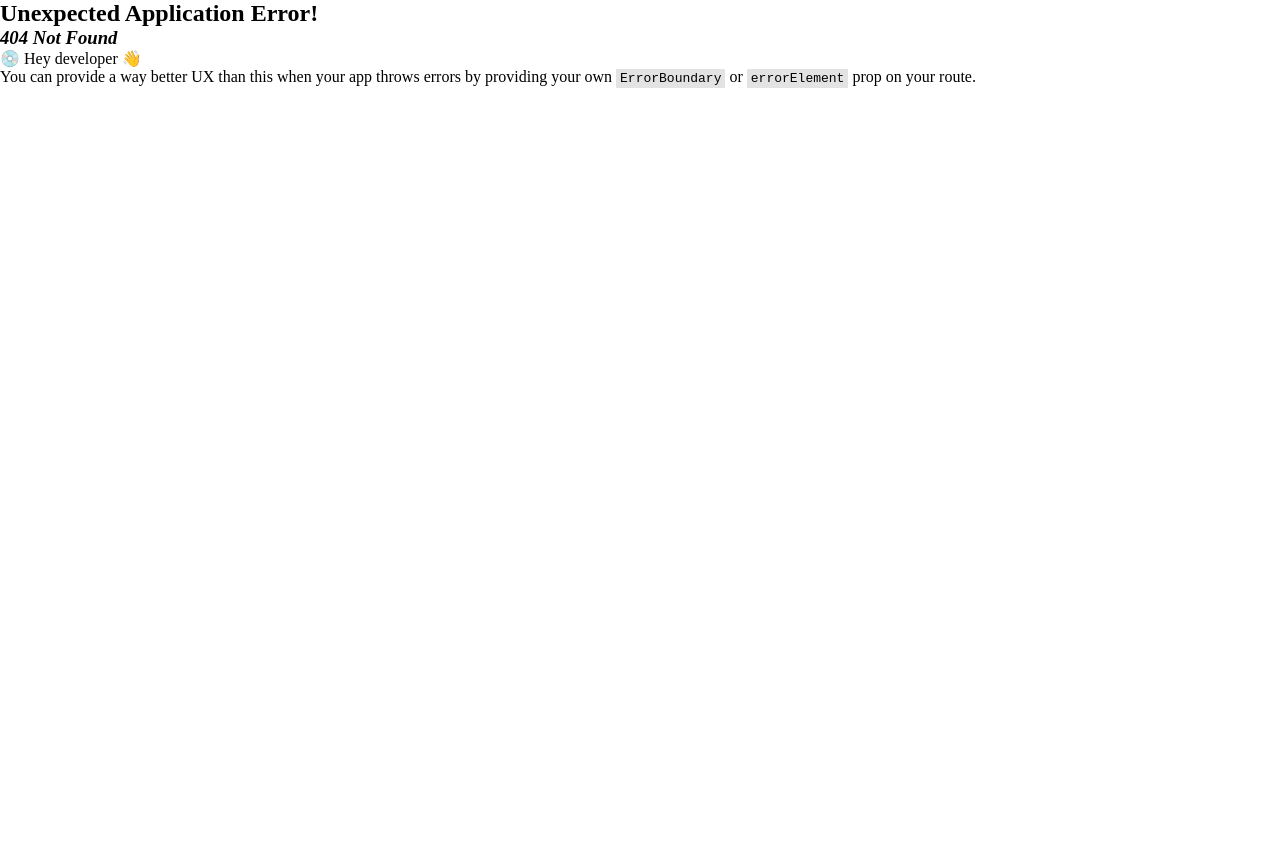
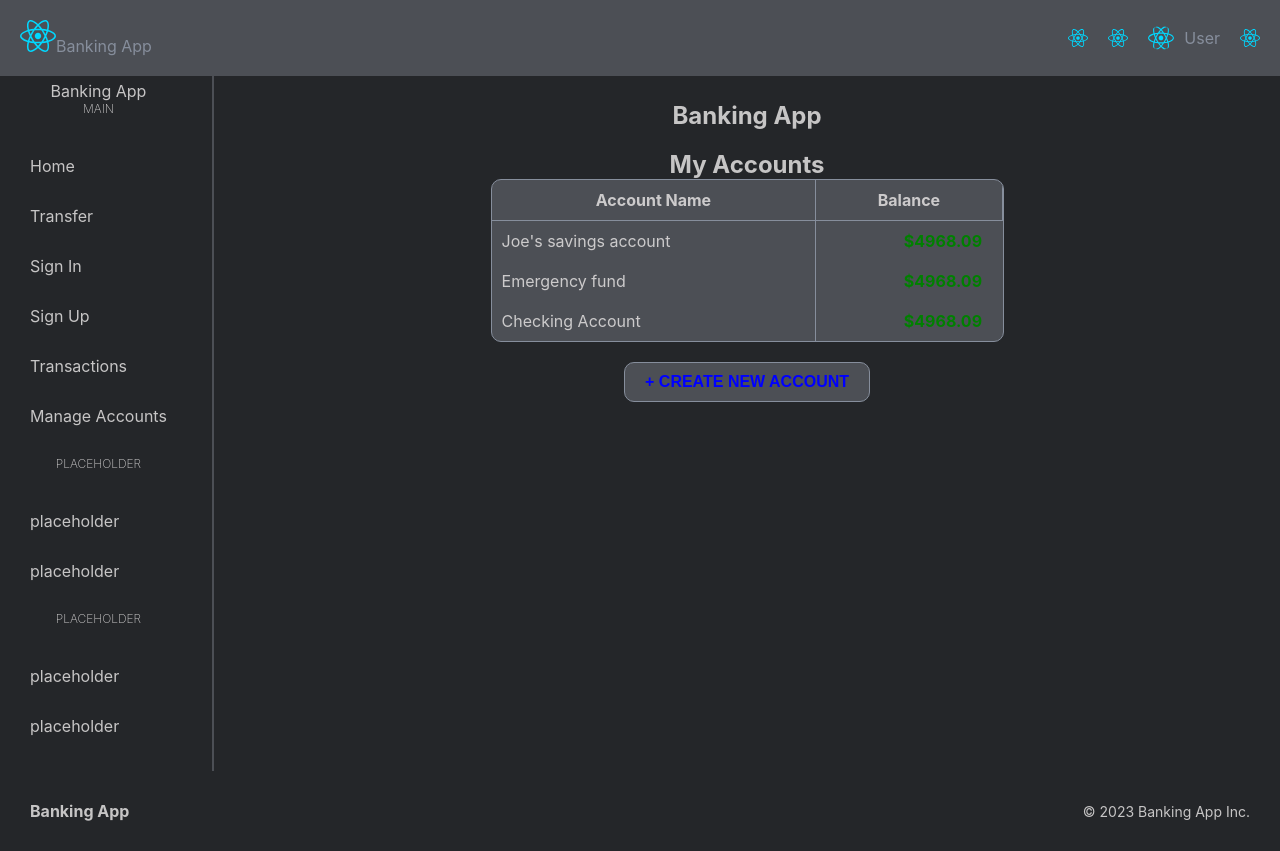
Before and after one commit to Hack-Weekly/bronze-badger-banking-app, a React (Vite) app in the folder frontend/: page /accounts in a window 1280 px wide. Before the commit this address had no page. Before the commit the page ends 800 px from the top, so only its background shows below. Built offline with nearby package versions, Linux system fonts and the light colour scheme; the HTML template or start-up script is replaced by a standard one.

Commit message:
account list frontend

```diff
--- a/frontend/src/App.tsx
+++ b/frontend/src/App.tsx
@@ -5,6 +5,7 @@ import Transfer from "./pages/Transaction/Transfer.tsx";
 import Login from "./pages/Login/Login.tsx";
 import SignUp from "./pages/SignUp/SignUp.tsx";
 import TransactionHistory from "./pages/TransactionHistory/TransactionHistory.tsx";
+import ManageAccounts from "./pages/Accounts/Accounts.tsx";
 
 import Menu from "./components/Menu/Menu.tsx";
 import Footer from "./components/Footer/Footer.tsx";
@@ -61,6 +62,10 @@ function App() {
         {
           path:"/transactionHistory",
           element:<TransactionHistory/>
+        },
+        {
+          path:"/accounts",
+          element:<ManageAccounts/>
         }
       ]
     },
--- /dev/null
+++ b/frontend/src/components/AccountList/AccountList.tsx
@@ -0,0 +1,60 @@
+import "./accountList.scss";
+import { useState, useEffect } from "react";
+
+interface AccountListProps {
+  accounts: Account[];
+}
+
+interface Account {
+  _id: number;
+  accountName: String;
+  accountType: String;
+  balance: number;
+  amount: number;
+  owner: String;
+}
+
+const AccountList: React.FC<AccountListProps> = ({ accounts }) => {
+
+  const handleCreateAccount = async () => {
+    //backend logic
+    //redirect to a create account page with form & instructions
+    console.log("account create clicked");
+  };
+
+  const handleRowClick = () => {
+    //logic to redirect to account page where actions will be instructed/prompted
+    console.log("account clicked");
+  };
+
+  return (
+    <div className="manage-accounts">
+      <h1>Banking App</h1>
+      <h2>My Accounts</h2>
+      <section className="account-list">
+        <table>
+          <thead>
+            <tr>
+              <th>Account Name</th>
+              <th>Balance</th>
+            </tr>
+          </thead>
+          <tbody>
+            {accounts.map((account) => (
+              <tr key={account._id} onClick={handleRowClick}>
+                <td>{account.accountName}</td>
+                <td>
+                  <span className="balance">${account.balance}</span>
+                </td>
+              </tr>
+            ))}
+          </tbody>
+        </table>
+      </section>
+      <button className="create-button" onClick={handleCreateAccount}>
+        + CREATE NEW ACCOUNT
+      </button>
+    </div>
+  );
+};
+export default AccountList;
--- /dev/null
+++ b/frontend/src/components/AccountList/accountList.scss
@@ -0,0 +1,87 @@
+@import "../../styles/variables.scss";
+$lighten-color: #929292;
+
+.manage-accounts {
+    display: flex;
+    flex-direction: column;
+    align-items: center;
+    text-align: center;
+
+    h1 {
+      font-size: 24px;
+      margin: 20px 0;
+      color: $main-color;
+    }
+
+    h2 {
+      margin: 0;
+      color: $main-color;
+    }
+
+    .create-button {
+      background-color: $soft-bg;
+      color: blue;
+      border: 1px solid $dark-color;
+      padding: 10px 20px;
+      cursor: pointer;
+      font-size: 16px;
+      border-radius: 10px;
+      margin: 20px 0;
+      font-weight: bold;
+      display: flex;
+      align-items: center;
+      justify-content: center;
+      transition: background-color 0.3s, color 0.3s;
+
+      &:hover {
+        background-color: $soft-bg;
+        color: $main-color;
+      }
+    }
+
+    .account-list {
+      width: 50%;
+      margin: 0 auto;
+      background-color: $soft-bg;
+      border: 1px solid $dark-color;
+      border-radius: 10px;
+      overflow: hidden;
+
+      table {
+        width: 100%;
+        border-collapse: collapse;
+
+        th,
+        td {
+          padding: 10px;
+          color: $main-color;
+        }
+
+        th {
+          border-right: 1px solid $dark-color;
+          border-bottom: 1px solid $dark-color;
+        }
+
+        td {
+          border-right: 1px solid $dark-color;
+          text-align: left;
+
+          &:last-child {
+            border-right: none;
+          }
+
+          &:hover {
+            cursor: pointer;
+            background-color: $lighten-color;
+          }
+
+          .balance {
+            font-weight: bold;
+            float: right;
+            color: green;
+            padding-right: 10px;
+          }
+        }
+      }
+    }
+  }
--- a/frontend/src/components/Menu/menuItems.ts
+++ b/frontend/src/components/Menu/menuItems.ts
@@ -27,6 +27,11 @@ export const menu = [
                 id: 5,
                 title: "Transactions",
                 url: "/transactionHistory",
+            },
+            {
+                id: 6,
+                title: "Manage Accounts",
+                url: "/accounts",
             }
         ]
     },
--- /dev/null
+++ b/frontend/src/pages/Accounts/Accounts.tsx
@@ -0,0 +1,41 @@
+import './accounts.scss'
+import { useState, useEffect } from 'react';
+import AccountList from '../../components/AccountList/AccountList';
+
+
+const ManageAccounts = () => {
+    //const [accounts, setAccounts] = useState([]);
+
+    const accounts = [
+        {
+            _id: 490823,
+            accountName: "Joe's savings account",
+            accountType: "savings",
+            balance: 4968.09,
+            amount: 1000,
+            owner: "653718441f0a55cf2992358b",
+        },
+        {
+            _id: 490825,
+            accountName: "Emergency fund",
+            accountType: "savings",
+            balance: 4968.09,
+            amount: 1000,
+            owner: "653718441f0a55cf2992358b",
+        },
+        {
+            _id: 490824,
+            accountName: "Checking Account",
+            accountType: "checking",
+            balance: 4968.09,
+            amount: 1000,
+            owner: "653718441f0a55cf2992358b",
+        },
+    ];
+
+    return (
+        <AccountList accounts={accounts}/>
+    );
+}
+
+export default ManageAccounts
--- /dev/null
+++ b/frontend/src/pages/Accounts/accounts.scss
@@ -0,0 +1,5 @@
+@import "../../styles/variables.scss";
+
+.home{
+
+}
```
